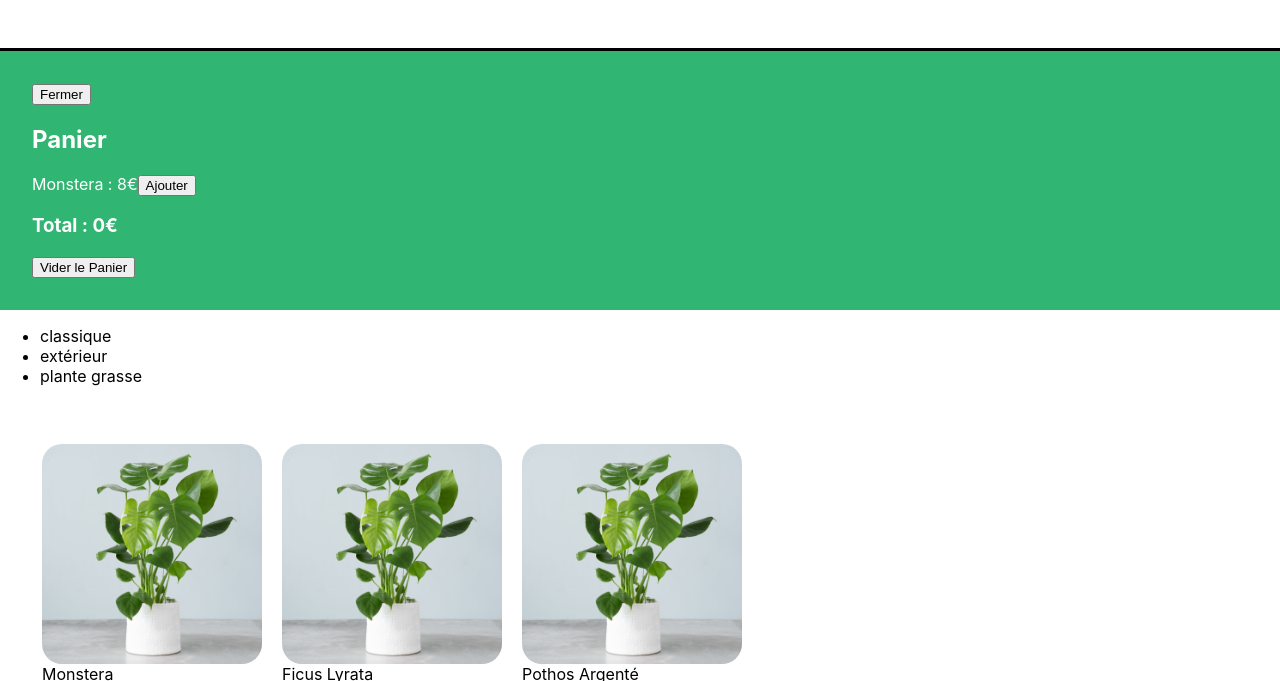
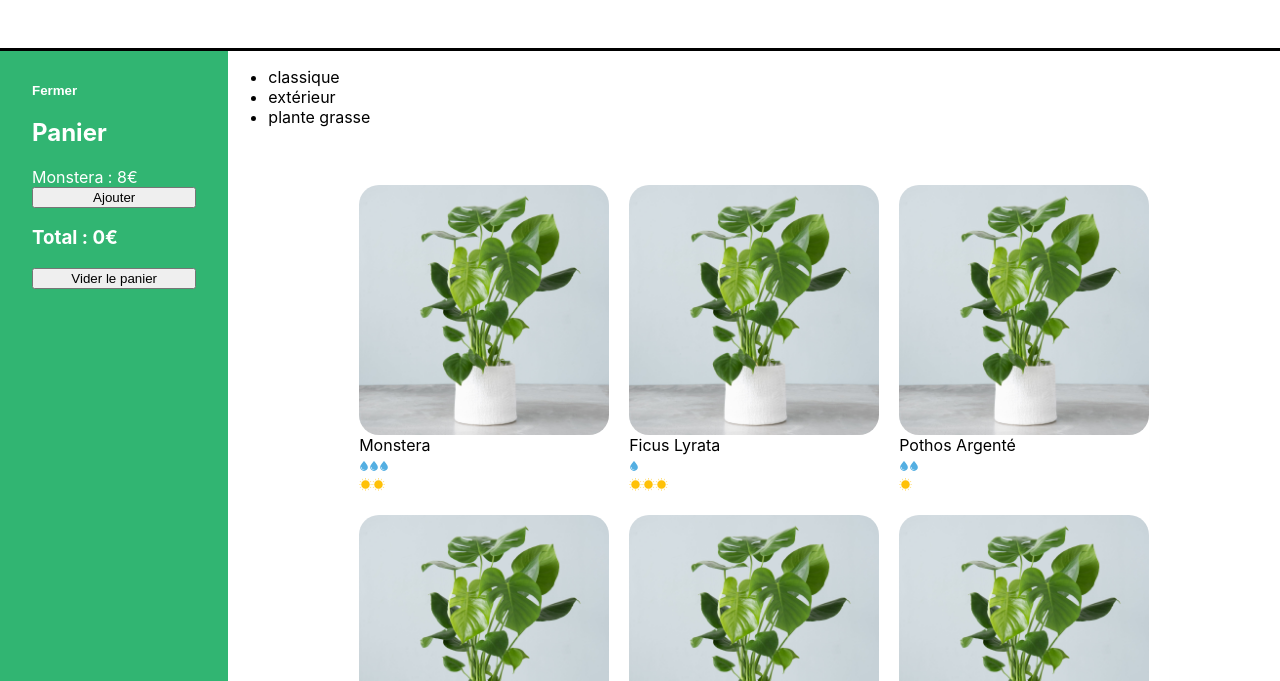
Before and after one commit to rtricotteaux/la-maison-jungle, a React app: page / in a window 1280 px wide. Shown: the part 98-779 px from the top of the page. Built offline with nearby package versions, Linux system fonts and the light colour scheme.

Commit message:
changement style

```diff
--- a/src/components/App.js
+++ b/src/components/App.js
@@ -2,13 +2,20 @@ import Banner from './Banner';
 import Cart from './Cart';
 import ShoppingList from './ShoppingList'
 import Footer from './Footer'
+import '../styles/Layout.css'
+import logo from '../assets/logo.png'
 
 function App() {
   return (
     <div>
-      <Banner />
-      <Cart />
-      <ShoppingList />
+      <Banner>
+				<img src={logo} alt='La maison jungle' className='lmj-logo' />
+				<h1 className='lmj-title'>La maison jungle</h1>
+			</Banner>
+      <div className='lmj-layout-inner'>
+        <Cart />
+        <ShoppingList />
+      </div>
       <Footer />
     </div>
   );
--- a/src/components/Banner.js
+++ b/src/components/Banner.js
@@ -1,14 +1,7 @@
 import '../styles/Banner.css'
-import logo from '../assets/logo.png'
 
-function Banner() {
-    const title = "La maison jungle"
-    return(
-        <div className='lmj-banner'>
-            <img src={logo} alt='La maison jungle' className='lmj-logo' />
-            <h1 className='lmj-title'>{title}</h1>
-        </div>
-    );
+function Banner({ children }) {
+	return <div className='lmj-banner'>{children}</div>
 }
 
 export default Banner
--- a/src/components/Cart.js
+++ b/src/components/Cart.js
@@ -1,5 +1,5 @@
+import {useState} from 'react'
 import '../styles/Cart.css'
-import {useState} from 'react'
 
 function Cart() {
 	const monsteraPrice = 8
@@ -8,21 +8,27 @@ function Cart() {
 
 	return isOpen ? (
 		<div className='lmj-cart'>
-            <button onClick={() => setIsOpen(false)}>Fermer</button>
+			<button
+				className='lmj-cart-toggle-button'
+				onClick={() => setIsOpen(false)}
+			>
+				Fermer
+			</button>
 			<h2>Panier</h2>
-            <div>
-                Monstera : {monsteraPrice}€
-                <button onClick={() => updateCart(cart+1)}>
-                    Ajouter
+			<div>Monstera : {monsteraPrice}€</div>
+			<button onClick={() => updateCart(cart + 1)}>Ajouter</button>
+			<h3>Total : {monsteraPrice * cart}€</h3>
+			<button onClick={() => updateCart(0)}>Vider le panier</button>
+		</div>
+	) : (
+		<div className='lmj-cart-closed'>
+			<button
+				className='lmj-cart-toggle-button'
+				onClick={() => setIsOpen(true)}
+			>
+				Ouvrir le Panier
 			</button>
 		</div>
-            <h3>Total : {monsteraPrice*cart}€</h3>
-            <button onClick={() =>updateCart(0)}>
-                Vider le Panier
-            </button>
-        </div>
-    ) : (
-        <button onClick={() => setIsOpen(true)}>Ouvrir le Panier</button>
 	)
 }
 
--- a/src/components/ShoppingList.js
+++ b/src/components/ShoppingList.js
@@ -10,7 +10,7 @@ function ShoppingList() {
 	)
 
 	return (
-		<div>
+		<div className='lmj-shopping-list'>
 			<ul>
 				{categories.map((cat) => (
 					<li key={cat}>{cat}</li>
--- a/src/styles/Cart.css
+++ b/src/styles/Cart.css
@@ -1,5 +1,34 @@
-.lmj-cart{
-    padding: 32px;
-    color: white;
-    background-color: #31b572;
+.lmj-cart {
+	color: white;
+	background-color: #31b572;
+	padding: 32px;
+	display: flex;
+	flex-direction: column;
+	justify-content: flex-start;
+	width: 200px;
 }
+
+.lmj-cart-add-button {
+	margin-left: 32px;
+	cursor: pointer;
+}
+
+.lmj-cart-toggle-button {
+	background: none;
+	outline: none;
+	border: none;
+	font-weight: 600;
+	cursor: pointer;
+	align-self: self-start;
+	padding: 0;
+	color: white;
+}
+
+.lmj-cart-closed {
+	padding: 32px;
+	width: 200px;
+}
+
+.lmj-cart-closed > button {
+	color: black;
+}
--- /dev/null
+++ b/src/styles/Layout.css
@@ -0,0 +1,4 @@
+.lmj-layout-inner {
+	display: flex;
+	flex-direction: row;
+}
--- a/src/styles/PlantItem.css
+++ b/src/styles/PlantItem.css
@@ -1,7 +1,8 @@
 .lmj-plant-item-cover {
-	height: 220px;
-	width: 220px;
+	height: 250px;
+	width: 250px;
 	border-radius: 20px;
+	object-fit: cover;
 }
 
 .lmj-plant-item {
--- a/src/styles/ShoppingList.css
+++ b/src/styles/ShoppingList.css
@@ -1,7 +1,11 @@
+.lmj-shopping-list {
+	width: 100%;
+}
+
 .lmj-plant-list {
 	list-style-type: none;
 	padding: 32px;
 	display: flex;
 	flex-wrap: wrap;
-	max-width: 800px;
+	justify-content: center;
 }
```
Lines whose indentation alone changed are shown as unchanged.
